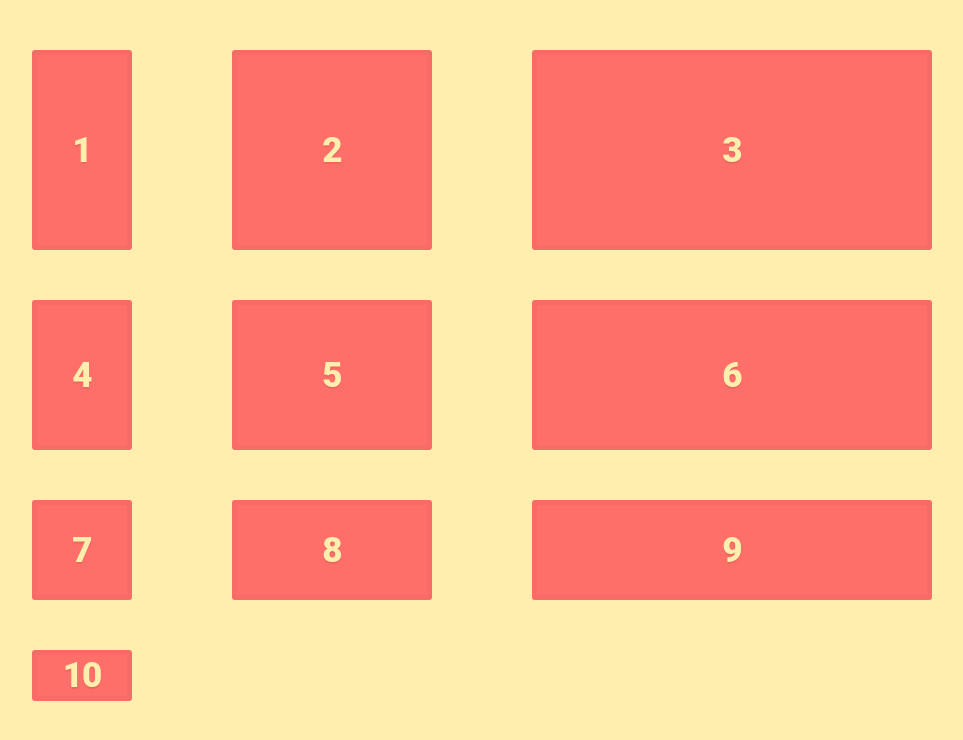
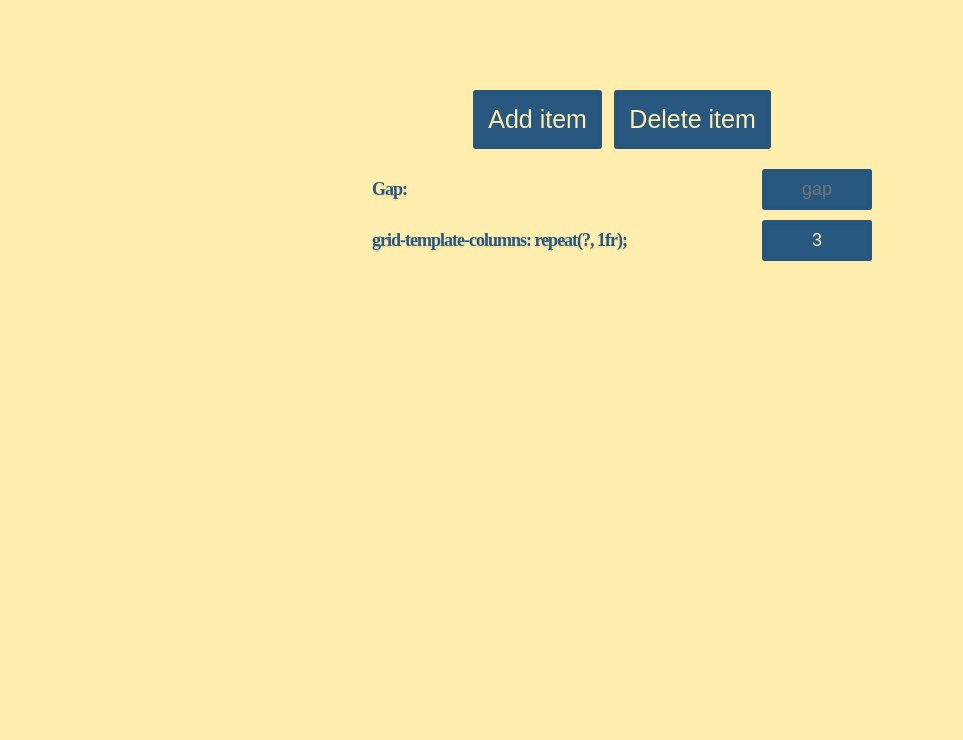
Before and after one commit to Hruchman-Ruslan/css-grid, a React (Vite) app: page /css-grid/module-01 in a window 1280 px wide. Shown: the top 740 px of the page, without its empty margins (18-981 px from the left). Built offline with nearby package versions, Linux system fonts and the light colour scheme.

Commit message:
feat: module-01

```diff
--- a/src/components/ModuleOne/ModuleOne.module.css
+++ b/src/components/ModuleOne/ModuleOne.module.css
@@ -1,10 +1,10 @@
 .item {
-  display: grid;
+  display: flex;
   justify-content: center;
   align-items: center;
   border: 5px solid rgba(0, 0, 0, 0.03);
   border-radius: 3px;
-  font-size: 35px;
+  font-size: 25px;
   background-color: #ff6f69;
   color: #ffeead;
 }
@@ -13,9 +13,56 @@
   margin: 0 0 5px 0;
 }
 
+.button {
+  padding: 10px;
+  margin: auto;
+  cursor: pointer;
+  border: 5px solid rgba(0, 0, 0, 0.03);
+  border-radius: 3px;
+  font-size: 25px;
+  background-color: #285880;
+  color: #ffeead;
+}
+
+.buttonBox {
+  max-width: 300px;
+  margin: auto;
+  display: flex;
+  gap: 10px;
+  margin-bottom: 20px;
+}
+
+.inputBox {
+  max-width: 500px;
+  margin: auto;
+  display: flex;
+  flex-direction: column;
+  gap: 10px;
+}
+
+.label {
+  display: flex;
+  justify-content: space-between;
+  align-items: center;
+
+  font-family: "Times New Roman", Times, serif;
+  font-size: large;
+  color: #285880;
+}
+
+.input {
+  width: 110px;
+  text-align: center;
+  padding: 5px;
+
+  border: 5px solid rgba(0, 0, 0, 0.03);
+  border-radius: 3px;
+  font-size: 18px;
+  background-color: #285880;
+  color: #ffeead;
+}
+
 .container {
+  margin-bottom: 40px;
   display: grid;
-  grid-template-columns: 100px 200px 400px;
-  grid-template-rows: 200px 150px 100px;
-  gap: 50px 100px;
 }
--- a/src/components/ModuleOne/ModuleOne.tsx
+++ b/src/components/ModuleOne/ModuleOne.tsx
@@ -1,20 +1,76 @@
-import { FC } from "react";
+import { ChangeEvent, FC, useState } from "react";
+
 import styles from "../ModuleOne/ModuleOne.module.css";
 
 export const ModuleOne: FC = () => {
+  const [items, setItems] = useState<string[]>([]);
+  const [gap, setGap] = useState<string>("");
+  const [columns, setColumns] = useState<string>("3");
+
+  const handleClick = () => {
+    setItems((prevState) => [...prevState, `${prevState.length + 1}`]);
+  };
+
+  const handleDelete = () => {
+    setItems((prevState) => prevState.slice(0, -1));
+  };
+
+  const onChangeGap = (e: ChangeEvent<HTMLInputElement>) => {
+    setGap(e.target.value);
+  };
+
+  const onChangeColumns = (e: ChangeEvent<HTMLInputElement>) => {
+    setColumns(e.target.value);
+  };
+
   return (
     <>
-      <div className={styles.container}>
-        <div className={styles.item}>1</div>
-        <div className={styles.item}>2</div>
-        <div className={styles.item}>3</div>
-        <div className={styles.item}>4</div>
-        <div className={styles.item}>5</div>
-        <div className={styles.item}>6</div>
-        <div className={styles.item}>7</div>
-        <div className={styles.item}>8</div>
-        <div className={styles.item}>9</div>
-        <div className={styles.item}>10</div>
+      <div
+        className={styles.container}
+        style={{
+          gap: `${gap}px`,
+          gridTemplateColumns: `repeat(${columns}, 1fr)`,
+        }}
+      >
+        {items.map((item, index) => (
+          <div className={styles.item} key={index}>
+            {item}
+          </div>
+        ))}
+      </div>
+
+      <div className={styles.buttonBox}>
+        <button className={styles.button} type="button" onClick={handleClick}>
+          Add item
+        </button>
+
+        <button className={styles.button} type="button" onClick={handleDelete}>
+          Delete item
+        </button>
+      </div>
+
+      <div className={styles.inputBox}>
+        <label className={styles.label}>
+          Gap:
+          <input
+            className={styles.input}
+            type="text"
+            onChange={onChangeGap}
+            value={gap}
+            placeholder="gap"
+          />
+        </label>
+
+        <label className={styles.label}>
+          grid-template-columns: repeat(?, 1fr);
+          <input
+            className={styles.input}
+            type="text"
+            onChange={onChangeColumns}
+            value={columns}
+            placeholder="columns with 1fr"
+          />
+        </label>
       </div>
     </>
   );
```
